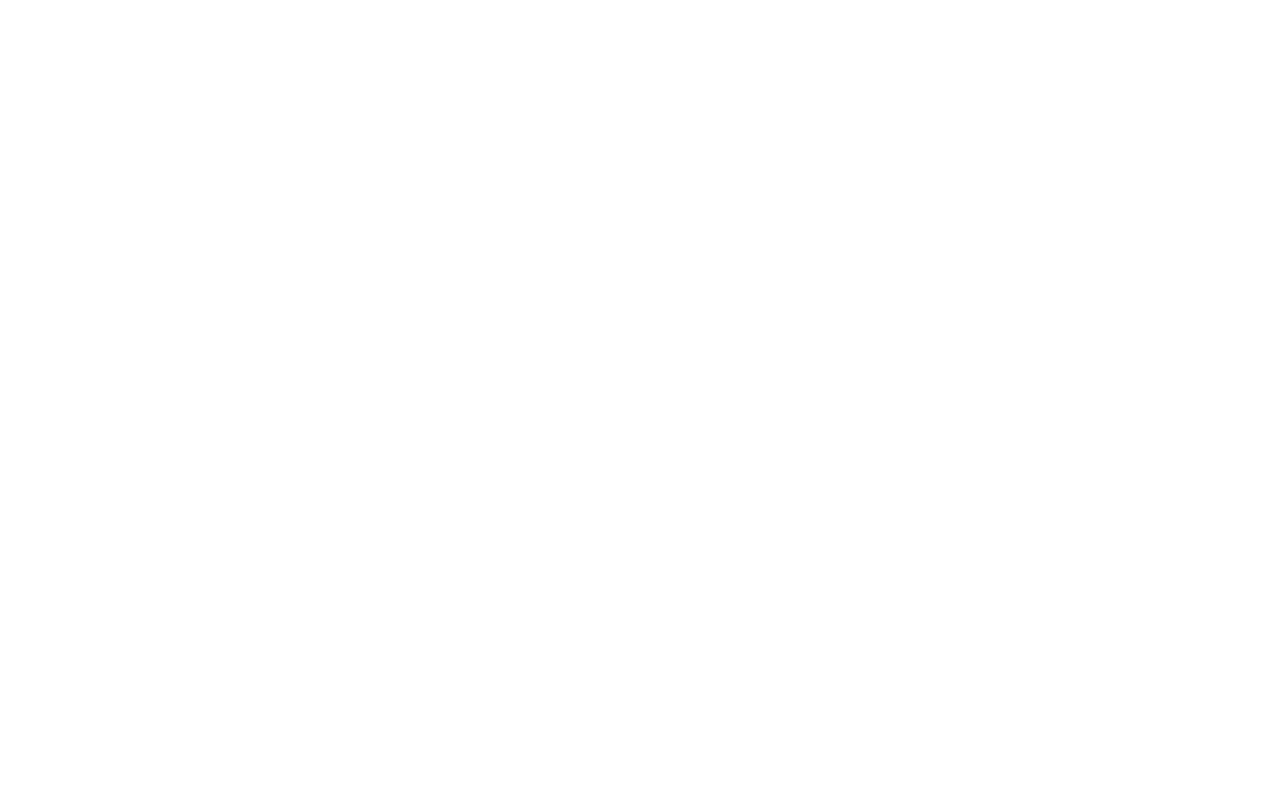
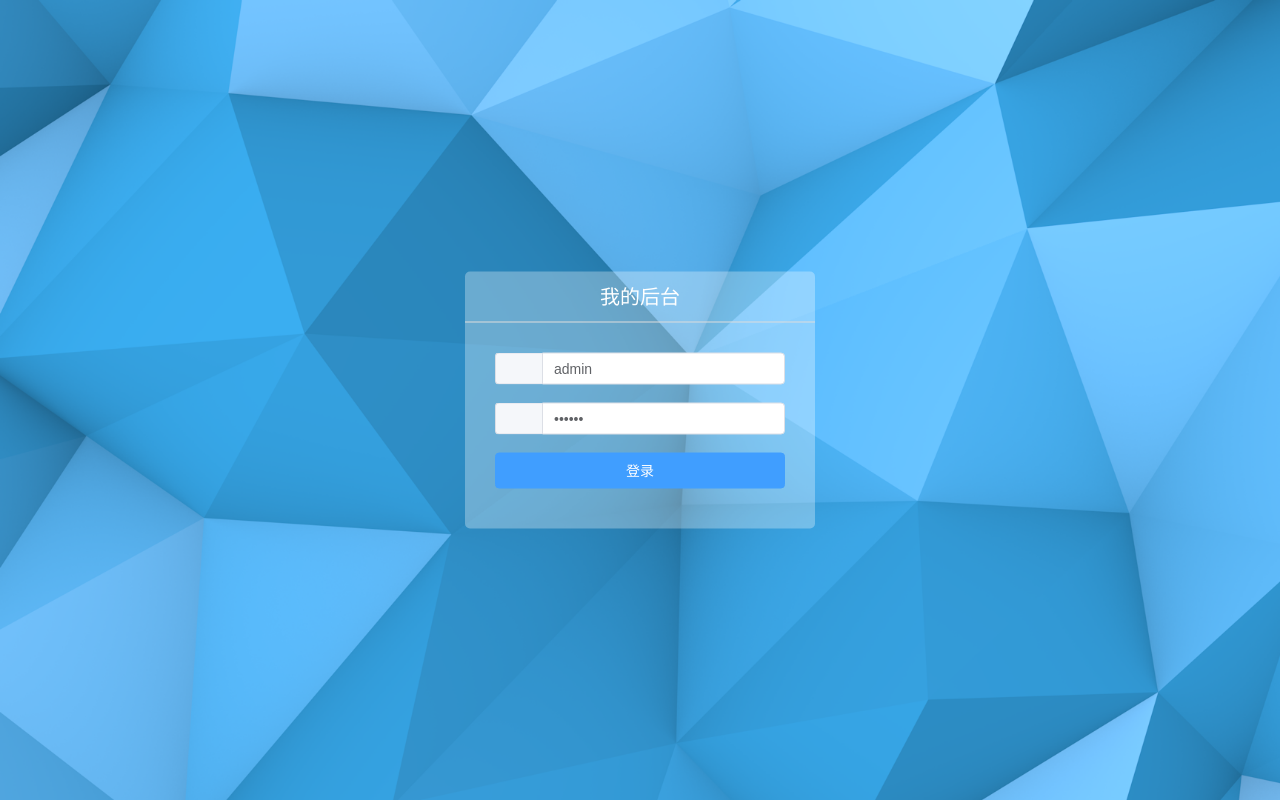
Before and after one commit to ssieie/zx_blog_admin, a Vue app: page /#/login in a window 1280 px wide. Before the commit this address had no page. Built offline with nearby package versions, Linux system fonts and the light colour scheme.

Commit message:
增加部分代码

```diff
--- a/package.json
+++ b/package.json
@@ -8,6 +8,7 @@
     "lint": "vue-cli-service lint"
   },
   "dependencies": {
+    "axios": "^0.21.1",
     "core-js": "^3.6.5",
     "element-plus": "^1.1.0-beta.7",
     "vue": "^3.0.0",
--- /dev/null
+++ b/src/request/request.js
@@ -0,0 +1,31 @@
+import axios from "axios";
+import { ElMessage } from "element-plus";
+
+export function request(config) {
+  const instance = axios.create({
+    baseURL: "http://127.0.0.1:9999",
+    timeout: 10000
+  });
+
+  instance.interceptors.request.use((config) => {
+    return config;
+  });
+
+  instance.interceptors.response.use((res) => {
+    if (res.status === 200) {
+      return res.data;
+    } else {
+      ElMessage({
+        showClose: true,
+        message: "发生了错误",
+        type: "error"
+      });
+      return {
+        code: 1,
+        message: "发生了错误"
+      };
+    }
+  });
+
+  return instance(config);
+}
--- /dev/null
+++ b/src/request/user.js
@@ -0,0 +1,9 @@
+import { request } from "@/request/request";
+
+export function adminLogin(data) {
+  return  request({
+    url: "/adminLogin",
+    method: "POST",
+    data
+  });
+}
--- a/src/router/index.js
+++ b/src/router/index.js
@@ -1,23 +1,46 @@
 import { createRouter, createWebHashHistory } from "vue-router";
-import Home from "../views/Home.vue";
+import Home from "../views/home/Home.vue";
+import Login from "../views/login/Login";
 
 const routes = [
   {
     path: "/",
     name: "Home",
     component: Home,
+    redirect: "/welcome",
+    children: [
+      {
+        path: "/welcome",
+        name: "Welcome",
+        component: () =>
+          import(/* webpackChunkName: "about" */ "../views/welcome/Welcome")
+      },
+      {
+        path: "/write",
+        name: "WriteArticle",
+        component: () =>
+          import(/* webpackChunkName: "about" */ "../views/write/WriteArticle")
+      }
+    ]
   },
-  // {
-  //   path: "/about",
-  //   name: "About",
-  //   component: () =>
-  //     import(/* webpackChunkName: "about" */ "../views/About.vue"),
-  // },
+  {
+    path: "/login",
+    name: "Login",
+    component: Login
+  }
+
 ];
 
 const router = createRouter({
   history: createWebHashHistory(),
-  routes,
+  routes
+});
+
+router.beforeEach((to, from, next) => {
+  if (to.path === "/login") return next();
+  const tokenStr = window.sessionStorage.getItem("token");
+  if (!tokenStr) return next("/login");
+  next();
 });
 
 export default router;
--- a/src/views/Home.vue
+++ b/src/views/home/Home.vue
@@ -8,17 +8,19 @@
           class="el-menu-vertical-demo"
           background-color="#545c64"
           text-color="#fff"
-          active-text-color="#ffd04b">
+          router
+          active-text-color="#ffd04b"
+          :default-active="activePath">
           <el-sub-menu index="1">
             <template #title>
               <i style="color: #ffffff" class="el-icon-setting"></i>
               <span>文章管理</span>
             </template>
-            <el-menu-item index="1-1">
+            <el-menu-item index="/write" @click="saveNavState('/write')">
               <i class="el-icon-edit"></i>
-              <span>开始创作</span>
+              <span>增加新的</span>
             </el-menu-item>
-            <el-menu-item index="1-2">
+            <el-menu-item index="/edit" @click="saveNavState('/edit')">
               <i class="el-icon-edit-outline"></i>
               <span>修改已有</span>
             </el-menu-item>
@@ -42,7 +44,9 @@
         </el-menu>
       </el-aside>
       <el-container>
-        <el-main>Main</el-main>
+        <el-main>
+          <router-view />
+        </el-main>
         <el-footer>
           <i class="el-icon-lollipop"></i>
           <span>&nbsp;&nbsp;i&nbsp;ZhaoXin</span>
@@ -55,15 +59,30 @@
 <script>
 export default {
   name: "Home",
-  components: {}
+  components: {},
+  data() {
+    return {
+      activePath: ""
+    };
+  },
+  created() {
+    this.activePath = window.sessionStorage.getItem("activePath");
+  },
+  methods: {
+    saveNavState(activePath) {
+      window.sessionStorage.setItem("activePath", activePath);
+      this.activePath = activePath;
+    }
+  }
 };
 </script>
 
 <style scoped lang="scss">
 .el-header, .el-footer {
-  background-color: #86a8d3;
+  background-color: #6d84a2;
   color: #ffffff;
   text-align: center;
+  height: 60px;
   line-height: 60px;
 }
 
@@ -86,8 +105,7 @@
   background-color: #ffffff;
   color: var(--el-text-color-primary);
   text-align: center;
-  line-height: 160px;
-  height: 100vh;
+  min-height: calc(100vh - 120px);
 }
 
 body > .el-container {
--- /dev/null
+++ b/src/views/login/Login.vue
@@ -0,0 +1,124 @@
+<template>
+  <div class="login-wrap">
+    <div class="ms-login">
+      <div class="ms-title">我的后台</div>
+      <el-form :model="param" :rules="rules" ref="login" label-width="0px" class="ms-content">
+        <el-form-item prop="username">
+          <el-input v-model="param.username" placeholder="用户名">
+            <template #prepend>
+              <el-button icon="el-icon-user"></el-button>
+            </template>
+          </el-input>
+        </el-form-item>
+        <el-form-item prop="password">
+          <el-input type="password" placeholder="密码" v-model="param.password"
+                    @keyup.enter="submitForm()">
+            <template #prepend>
+              <el-button icon="el-icon-lock"></el-button>
+            </template>
+          </el-input>
+        </el-form-item>
+        <div class="login-btn">
+          <el-button type="primary" @click="submitForm()">登录</el-button>
+        </div>
+      </el-form>
+    </div>
+  </div>
+</template>
+
+<script>
+import { ref, reactive } from "vue";
+import { useRouter } from "vue-router";
+import { ElMessage } from "element-plus";
+import { adminLogin } from "@/request/user";
+
+export default {
+  setup() {
+    const router = useRouter();
+    const param = reactive({
+      username: "admin",
+      password: "123123"
+    });
+    const rules = {
+      username: [
+        {
+          required: true,
+          message: "请输入用户名",
+          trigger: "blur"
+        }
+      ],
+      password: [
+        { required: true, message: "请输入密码", trigger: "blur" }
+      ]
+    };
+    const login = ref(null);
+    const submitForm = () => {
+      login.value.validate((valid) => {
+        if (valid) {
+          adminLogin({ ...param }).then(res => {
+            console.log(res);
+          });
+          ElMessage.success("登录成功");
+          window.sessionStorage.setItem("token", "hahah");
+          // router.replace("/welcome");
+        } else {
+          ElMessage.error("登录成功");
+          return false;
+        }
+      });
+    };
+
+    return {
+      param,
+      rules,
+      login,
+      submitForm
+    };
+  }
+};
+</script>
+
+<style scoped>
+.login-wrap {
+  position: relative;
+  width: 100%;
+  height: 100vh;
+  background-size: cover;
+  background-image: url("../../assets/images/login-bg.jpg");
+  background-repeat: no-repeat;
+}
+
+.ms-title {
+  width: 100%;
+  line-height: 50px;
+  text-align: center;
+  font-size: 20px;
+  color: #fff;
+  border-bottom: 1px solid #ddd;
+}
+
+.ms-login {
+  position: absolute;
+  left: 50%;
+  top: 50%;
+  width: 350px;
+  transform: translate(-50%, -50%);
+  border-radius: 5px;
+  background: rgba(255, 255, 255, 0.3);
+  overflow: hidden;
+}
+
+.ms-content {
+  padding: 30px 30px;
+}
+
+.login-btn {
+  text-align: center;
+}
+
+.login-btn button {
+  width: 100%;
+  height: 36px;
+  margin-bottom: 10px;
+}
+</style>
--- /dev/null
+++ b/src/views/welcome/Welcome.vue
@@ -0,0 +1,33 @@
+<template>
+  <div class="welcome fl-c">Welcome</div>
+</template>
+
+<script>
+export default {
+  name: "Welcome"
+};
+</script>
+
+<style scoped lang="scss">
+.welcome {
+  height: 100%;
+  font-size: 50px;
+  font-weight: bolder;
+  background: linear-gradient(to right, red, blue);
+  -webkit-background-clip: text;
+  color: transparent;
+  opacity: .5;
+  animation: welcomeAn 5s infinite linear;
+}
+
+@keyframes welcomeAn {
+  to {
+    -webkit-filter: hue-rotate(0deg); /* Chrome, Safari, Opera */
+    filter: hue-rotate(0deg);
+  }
+  from {
+    -webkit-filter: hue-rotate(360deg); /* Chrome, Safari, Opera */
+    filter: hue-rotate(360deg);
+  }
+}
+</style>
--- /dev/null
+++ b/src/views/write/WriteArticle.vue
@@ -0,0 +1,11 @@
+<template>
+  <div>write article</div>
+</template>
+
+<script>
+export default {
+  name: "WriteArticle",
+};
+</script>
+
+<style scoped lang="scss"></style>
```
Also changed, not shown: src/assets/images/login-bg.jpg (added), 1 other file (tests, documents, lock files or other folders).
